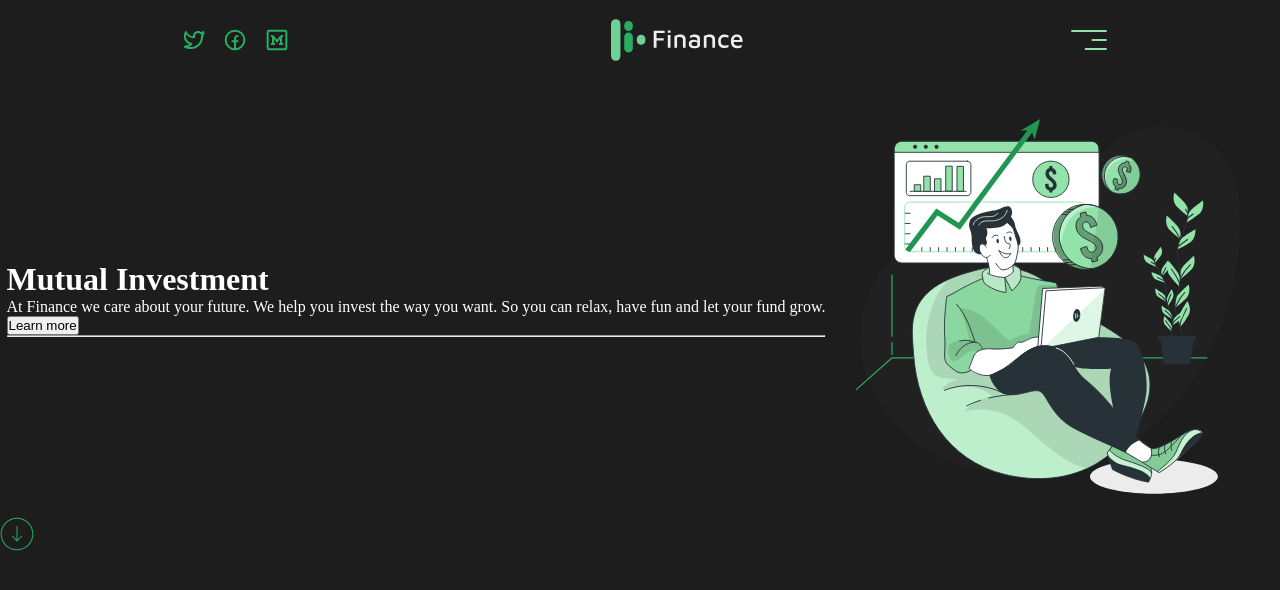
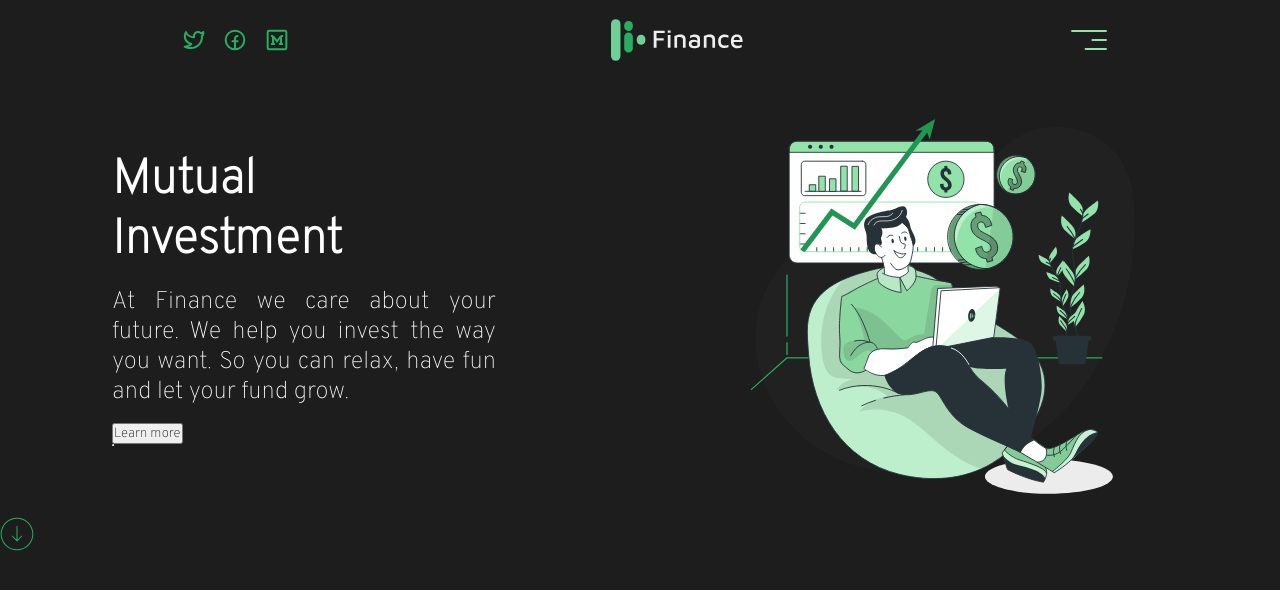
Before and after one commit to matheustkaczyk/finance-landingpage, a React app: page / in a window 1280 px wide. Shown: the top 590 px of the page. Built offline with nearby package versions, Linux system fonts and the light colour scheme; the HTML template or start-up script is replaced by a standard one.

Commit message:
feat: ajustes css, importando font overpass

```diff
--- a/src/App.scss
+++ b/src/App.scss
@@ -26,9 +26,30 @@ header {
 
   .hero-content {
     display: flex;
-    justify-content: center;
+    justify-content: space-around;
     align-items: center;
     color: white;
+
+    .hero-infos {
+      display: flex;
+      flex-direction: column;
+      align-items: flex-start;
+      width: 30%;
+
+      h1 {
+        font-size: 3rem;
+        font-weight: 700;
+        margin-bottom: 1rem;
+      }
+
+      p {
+        font-size: 1.5rem;
+        font-weight: 400;
+        margin-bottom: 1rem;
+        text-align: justify;
+      }
+
+    }
 
     .hero-image {
       width: 35%;
--- a/src/index.scss
+++ b/src/index.scss
@@ -1,5 +1,8 @@
+@import url('https://fonts.googleapis.com/css2?family=Overpass:wght@100&display=swap');
+
 * {
   margin: 0;
   padding: 0;
   box-sizing: border-box;
+  font-family: Overpass;
 }
--- a/src/pages/Hero/index.jsx
+++ b/src/pages/Hero/index.jsx
@@ -7,7 +7,7 @@ const Hero = () => {
     <div className="hero">
       <Header />
       <div className="hero-content">
-        <div>
+        <div className="hero-infos">
           <h1>Mutual Investment</h1>
           <p>
             At Finance we care about your future. We help you invest the way you want. So you can relax, have fun and let your fund grow.
```
